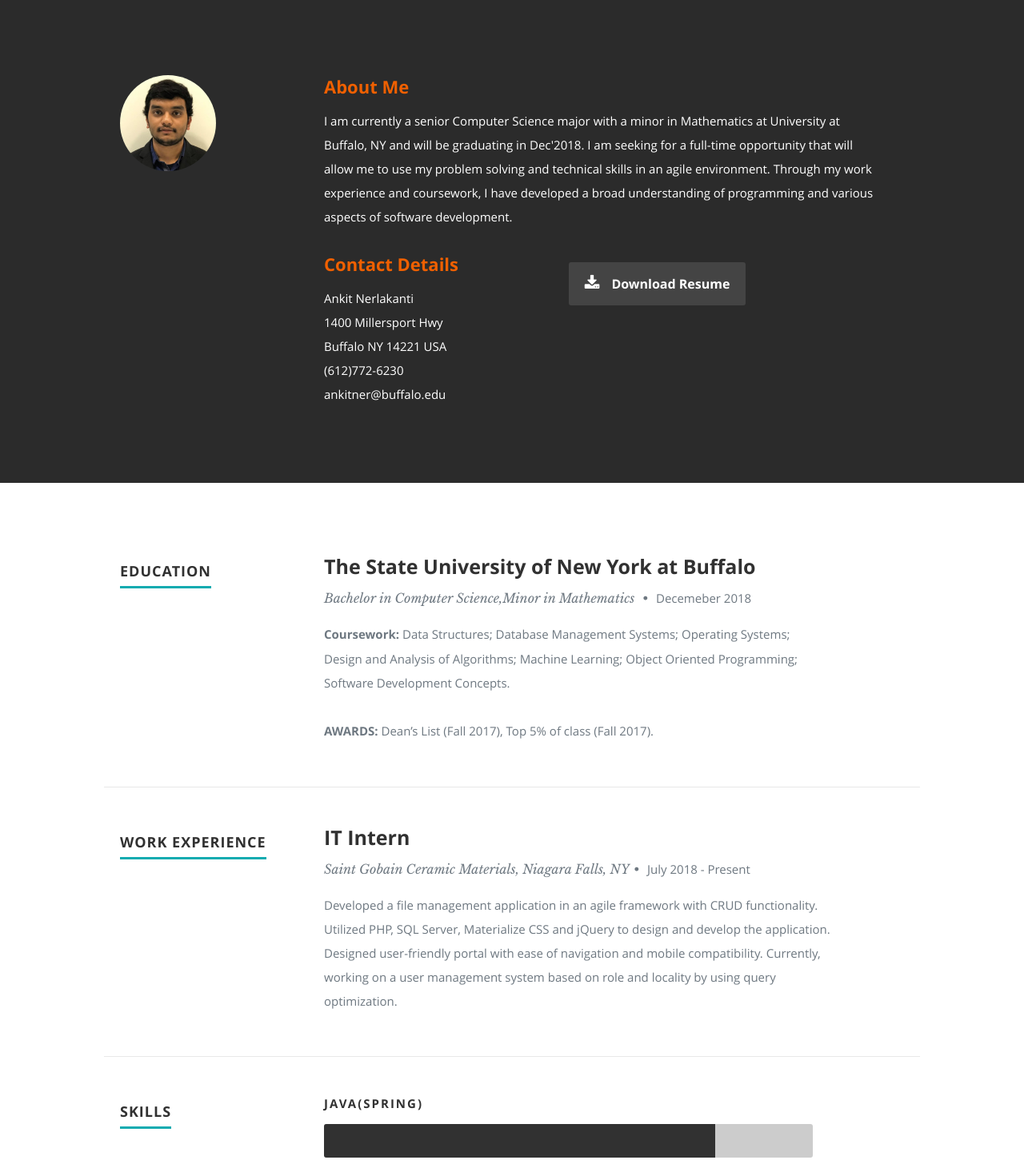
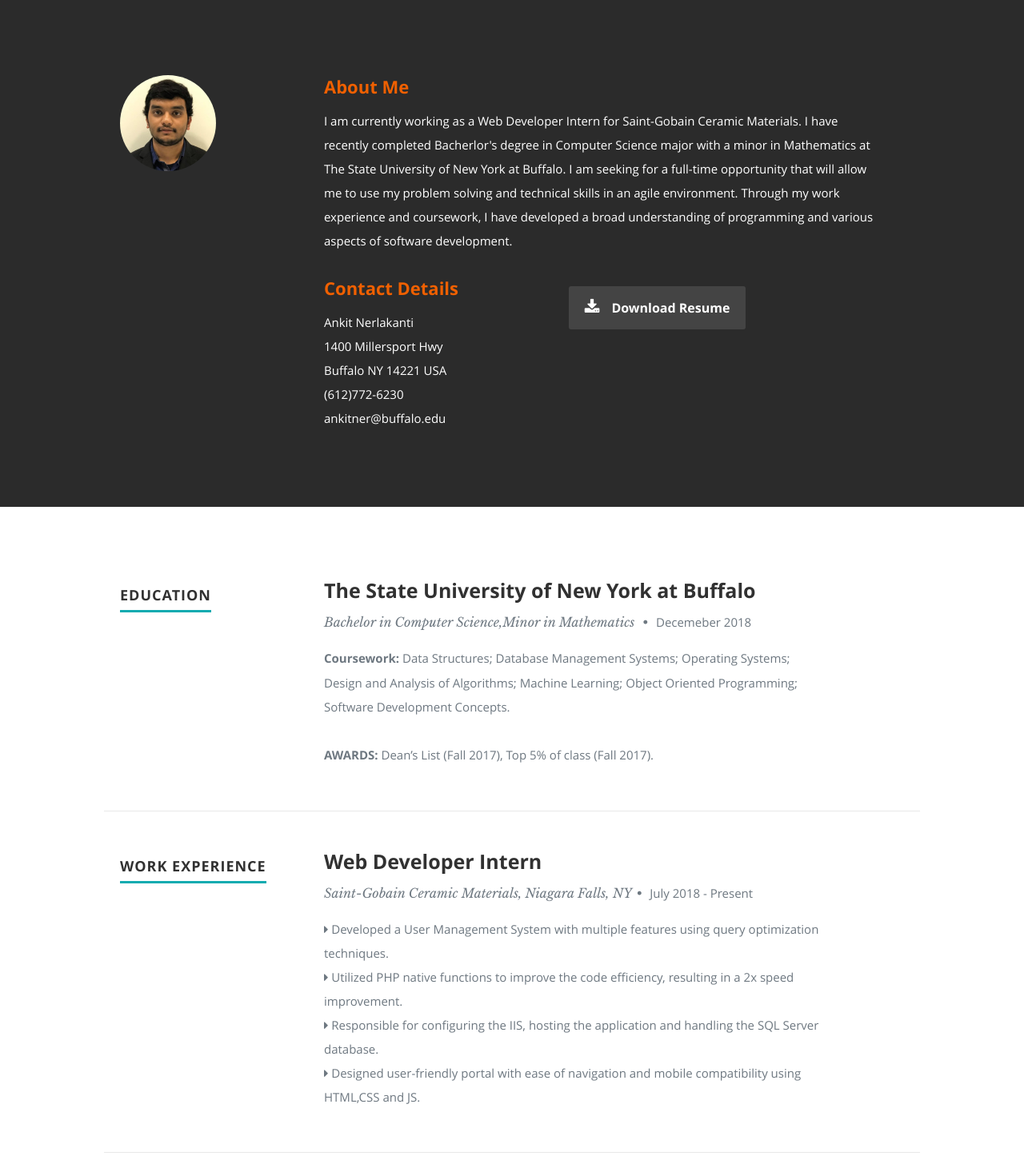
Before and after one commit to ankit3333/mywebsite, a plain HTML site: page index.html in a window 1280 px wide. Shown: the part 802-2253 px from the top of the page at 80% size. Drawn offline with nearby package versions, Linux system fonts and the light colour scheme.

Commit message:
Update Index.html
Work Experience updated

```diff
--- a/index.html
+++ b/index.html
@@ -52,7 +52,7 @@
 
                 <ul class="social">
                     <li><a href="https://www.linkedin.com/in/ankitnerlakanti/" target="_blank"><i class="fa fa-linkedin"></i></a></li>
-                    <li><a href="https://github.com/ankit3333"><i class="fa fa-github"></i></a></li>
+                    <li><a href="https://github.com/ankit3333" target="_blank"><i class="fa fa-github"></i></a></li>
                 </ul>
             </div>
         </div>
@@ -77,8 +77,7 @@
 
                 <h2>About Me</h2>
 
-                <p> I am currently a senior Computer Science major with a minor in Mathematics at University at
-                    Buffalo, NY and will be graduating in Dec'2018. I am seeking for
+                <p> I am currently working as a Web Developer Intern for Saint-Gobain Ceramic Materials. I have recently completed Bacherlor's degree in Computer Science major with a minor in Mathematics at The State University of New York at Buffalo. I am seeking for
                     a full-time
                     opportunity that will allow me to use my problem solving and technical skills in an agile
                     environment. Through my work experience and coursework, I have developed a broad understanding of
@@ -177,19 +176,13 @@
 
                     <div class="twelve columns">
 
-                        <h3>IT Intern</h3>
-                        <p class="info">Saint Gobain Ceramic Materials, Niagara Falls, NY<span>&bull;</span> <em class="date">July
+                        <h3>Web Developer Intern</h3>
+                        <p class="info">Saint-Gobain Ceramic Materials, Niagara Falls, NY<span>&bull;</span> <em class="date">July
                                 2018 - Present</em></p>
 
                         <p style="color:#6e7881">
-                            Developed a file management application in an agile framework with CRUD
-                            functionality.<br>Utilized PHP, SQL Server, Materialize CSS and jQuery to design and
-                            develop
-                            the application.<br>Designed user-friendly portal with ease of navigation and mobile
-                            compatibility. Currently,<br>working on a user management system based on role and locality
-                            by using
-                            query
-                            optimization.
+                          <i class="fa fa-caret-right"></i> Developed a User Management System with multiple features using query optimization techniques.<br><i class="fa fa-caret-right"></i> Utilized PHP native functions to improve the code efficiency, resulting in a 2x speed improvement.<br><i class="fa fa-caret-right"></i> Responsible for configuring the IIS, hosting the application and handling the SQL Server database. <br><i class="fa fa-caret-right"></i> Designed user-friendly portal with ease of navigation and mobile
+                            compatibility using HTML,CSS and JS.
 
                         </p>
 
@@ -292,12 +285,10 @@
                 <div class="description-box">
                     <h4>FoodWeb</h4>
                     <p>Ever thought of reviewing a dish of a restaurant. Check out FoodWeb, which provides the ratings
-                        and feedback of a dish. Learn more at <a href="https://foodweb-ankitner.c9users.io/about">About</a></p>
-                    <p><i class="fa fa-link"></i> Source code</p>
+                        and feedback of a dish.
+                    <p><i class="fa fa-link"></i><a href="https://github.com/ankit3333/FoodWeb" target="_blank"> Source code</a></p>
                 </div>
-
                 <div class="link-box">
-                    <a href="https://foodweb-ankitner.c9users.io/" target="_blank">Link</a>
                     <a class="popup-modal-dismiss">Close</a>
                 </div>
 
```
